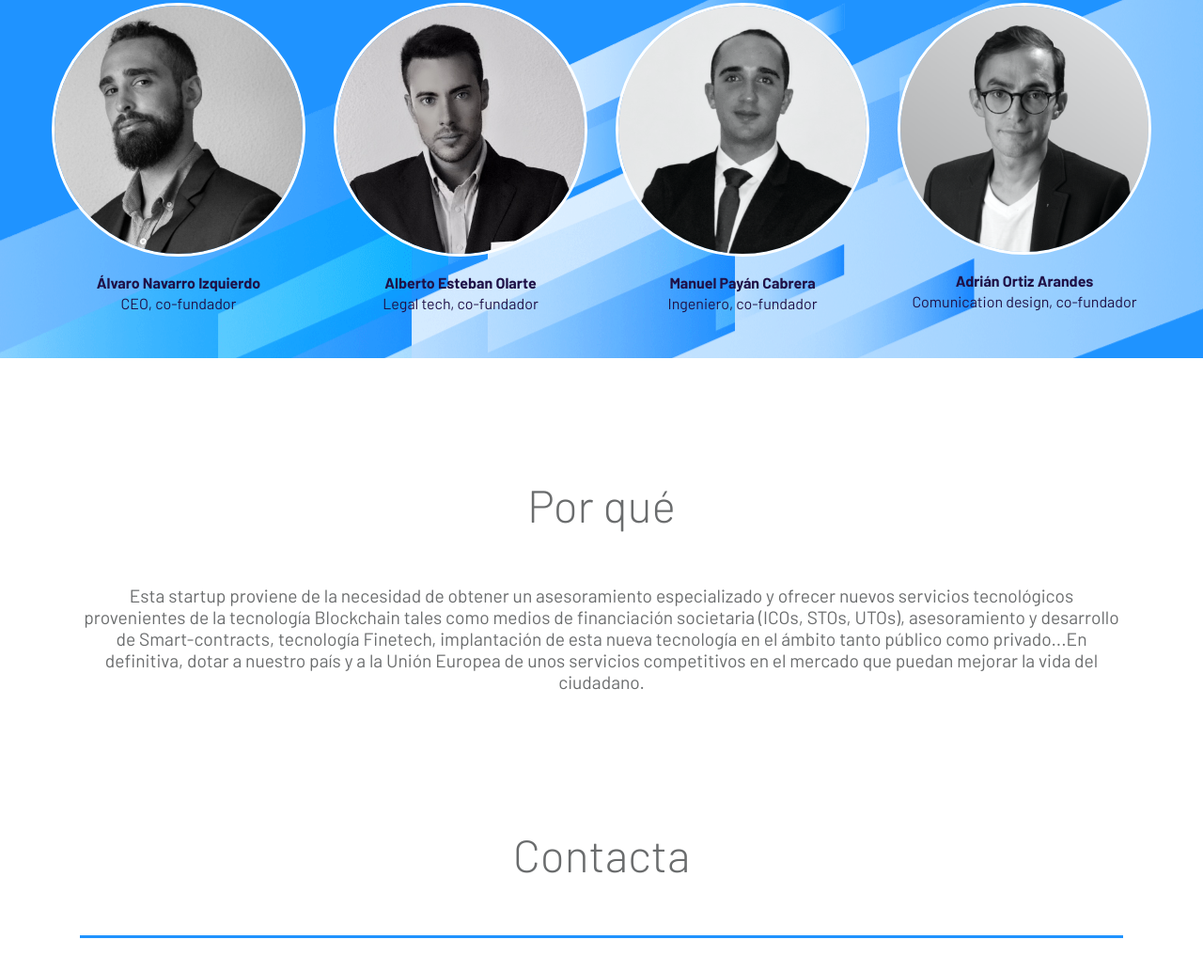
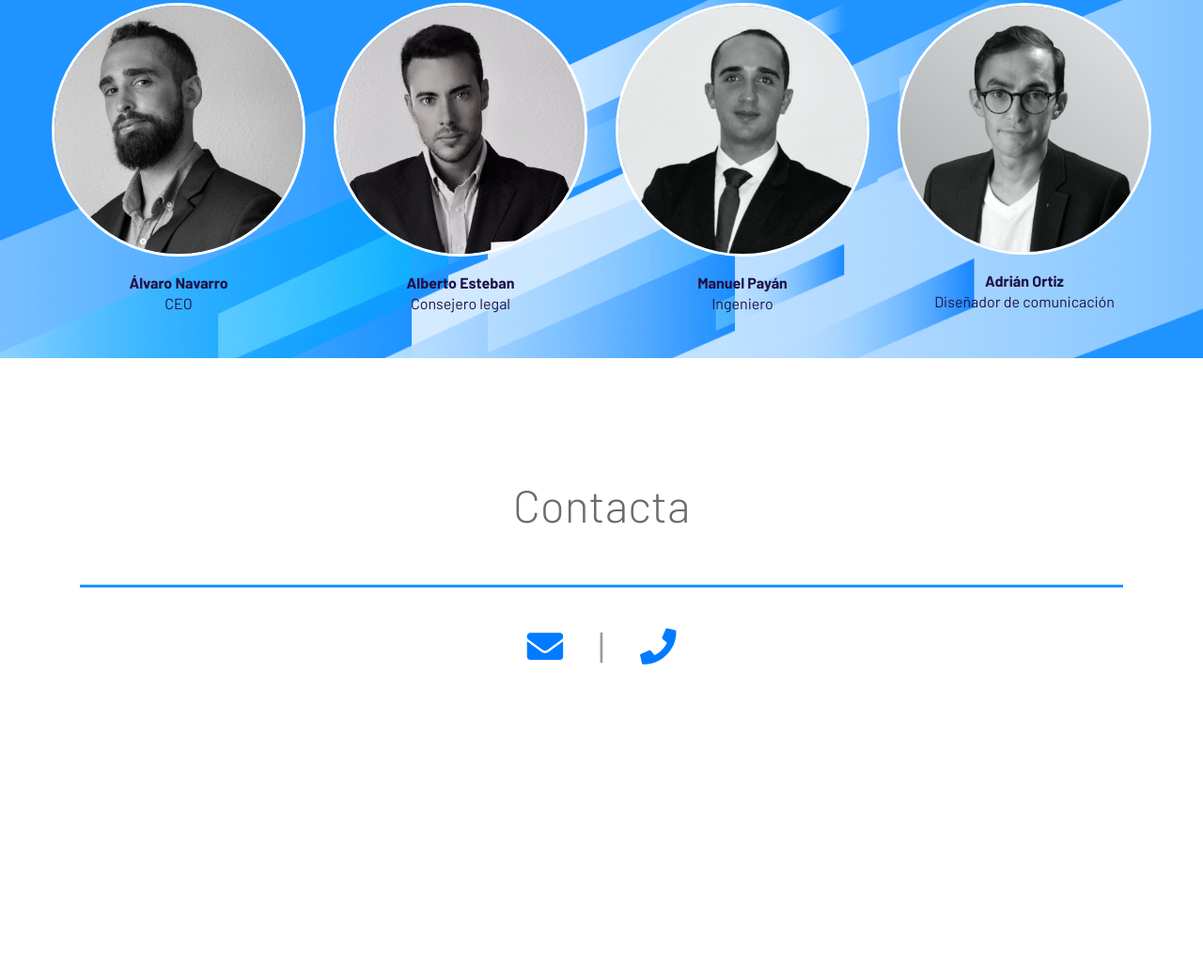
Before and after one commit to unfresco/alcuadrado.tech, a website: page index.html in a window 1280 px wide. Shown: the part 1564-2597 px from the top of the page at 94% size. After the commit the page ends 2354 px from the top, so only its background shows below. Drawn offline with nearby package versions, Linux system fonts and the light colour scheme.

Commit message:
update content

```diff
--- a/assets/scss/_general.scss
+++ b/assets/scss/_general.scss
@@ -23,7 +23,7 @@ h2 {
     transition: all 250ms;
     @include breakpoint(md) {
         .lang-es & {
-            font-size: 2.5em;
+            font-size: 2.3em;
         }
         .lang-en & {
             font-size: 3em;
@@ -33,7 +33,7 @@ h2 {
     @include breakpoint(lg) {
 
         .lang-es & {
-            font-size: 3.2em;
+            font-size: 2.9em;
         }
         .lang-en & {
             font-size: 3.5em;
--- a/assets/scss/styles.scss
+++ b/assets/scss/styles.scss
@@ -51,6 +51,7 @@ body {
     h2 {
         padding: 0;
         color: #fff;
+        text-shadow: 0px 0px 16px #000c;
     }
     p {
         color: #fff;
--- a/index.html
+++ b/index.html
@@ -3,7 +3,7 @@
     <head>
         <meta charset="UTF-8">
         <meta name="viewport" content="width=device-width, initial-scale=1.0">
-        <title>Consultoría Blockchain | Alcuadrado (Al²)</title>
+        <title>Consultoría Blockchain | Al² (Alcuadrado)</title>
 
         <link rel="icon" type="image/png" sizes="192x192" href="/assets/images/favicons/favicon-192x.png" />
         <link rel="icon" type="image/png" sizes="96x96" href="/assets/images/favicons/favicon-96x.png" />
@@ -32,12 +32,8 @@
                 <div class="container-fluid">
                     <div class="row align-items-center">
                         <div class="col">
-                            <!--
-                            <h2>Join the new fabric of trust</h2>
-                            <p>Broadband services for blockchain based proyects</p>
-                            -->
-                            <h2>Únete al nuevo tejido de la confianza</h2>
-                            <p>Proyectos blockchain con pericia y pasión</p>
+                            <h2>Únete a la nueva cadena de la confianza</h2>
+                            <p>Conectamos con blockchain</p>
                         </div>
                     </div>
                 </div>
@@ -105,49 +101,42 @@
                 <div class="container-fluid">
                     <div class="row team-header">
                         <div class="col">
-                            <h3>Equipo</h3>
+                            <h3>Fundadores</h3>
                         </div>
                     </div>
                     <div class="row team-list">
                         <div class="col-sm-6 col-md-3">
                             <div class="team-image"><img src="/assets/images/team/alvaro_cuadr-400.png" /></div>
-                            <h4>Álvaro Navarro Izquierdo</h4>
-                            <p>CEO, co-fundador</p>
+                            <h4>Álvaro Navarro <!--Izquierdo--></h4>
+                            <p>CEO</p>
                         </div>
                         <div class="col-sm-6 col-md-3">
                             <div class="team-image"><img src="/assets/images/team/alberto_cuadr-400.png" /></div>
-                            <h4>Alberto Esteban Olarte</h4>
-                            <p>Legal tech, co-fundador</p>
+                            <h4>Alberto Esteban <!--Olarte--></h4>
+                            <p>Consejero legal</p>
                         </div>
+                        <!--
+                        <div class="col-sm-6 col-md-3">
+                            <div class="team-image"><img src="/assets/images/team/alberto_cuadr-400.png" /></div>
+                            <h4>Victor Navarro</h4>
+                            <p>CTO</p>
+                        </div>
+                        -->
                         <div class="col-sm-6 col-md-3">
                             <div class="team-image"><img src="/assets/images/team/manuel_cuadr-400.png" /></div>
-                            <h4>Manuel Payán Cabrera</h4>
-                            <p>Ingeniero, co-fundador</p>
+                            <h4>Manuel Payán <!--Cabrera--></h4>
+                            <p>Ingeniero</p>
                         </div>
                         <div class="col-sm-6 col-md-3">
                             <div class="team-image"><img src="/assets/images/team/adrian_cuadr-400.png" /></div>
-                            <h4>Adrián Ortiz Arandes</h4>
-                            <p>Comunication design, co-fundador</p>
+                            <h4>Adrián Ortiz <!--Arandes--></h4>
+                            <p>Diseñador de comunicación</p>
                         </div>
                     </div>
                     <div class="row">
                         <div class="col"></div>
 
                         <div class="col"></div>
-                    </div>
-                </div>
-            </section>
-            <section class="why">
-                <div class="container">
-                    <div class="row why-header">
-                        <div class="col">
-                            <h3>Por qué</h3>
-                        </div>
-                    </div>
-                    <div class="row why-content">
-                        <div class="col">
-                            <p>Esta startup proviene de la necesidad de obtener un asesoramiento especializado y ofrecer nuevos servicios tecnológicos provenientes de la tecnología Blockchain tales como medios de financiación societaria (ICOs, STOs, UTOs), asesoramiento y desarrollo de Smart-contracts, tecnología Finetech, implantación de esta nueva tecnología en el ámbito tanto público como privado...En definitiva, dotar a nuestro país y a la Unión Europea de unos servicios competitivos en el mercado que puedan mejorar la vida del ciudadano.</p>
-                        </div>
                     </div>
                 </div>
             </section>
--- a/package.json
+++ b/package.json
@@ -7,9 +7,7 @@
     "bootstrap": "^4.3.1",
     "gulp": "^4.0.2",
     "jquery-parallax.js": "^1.5.0",
-    "paroller.js": "^1.4.6"
-  },
-  "devDependencies": {
+    "paroller.js": "^1.4.6",
     "@fortawesome/fontawesome-free": "^5.9.0"
   },
   "scripts": {
```
Also changed, not shown: assets/css/styles.css, 1 other file.
